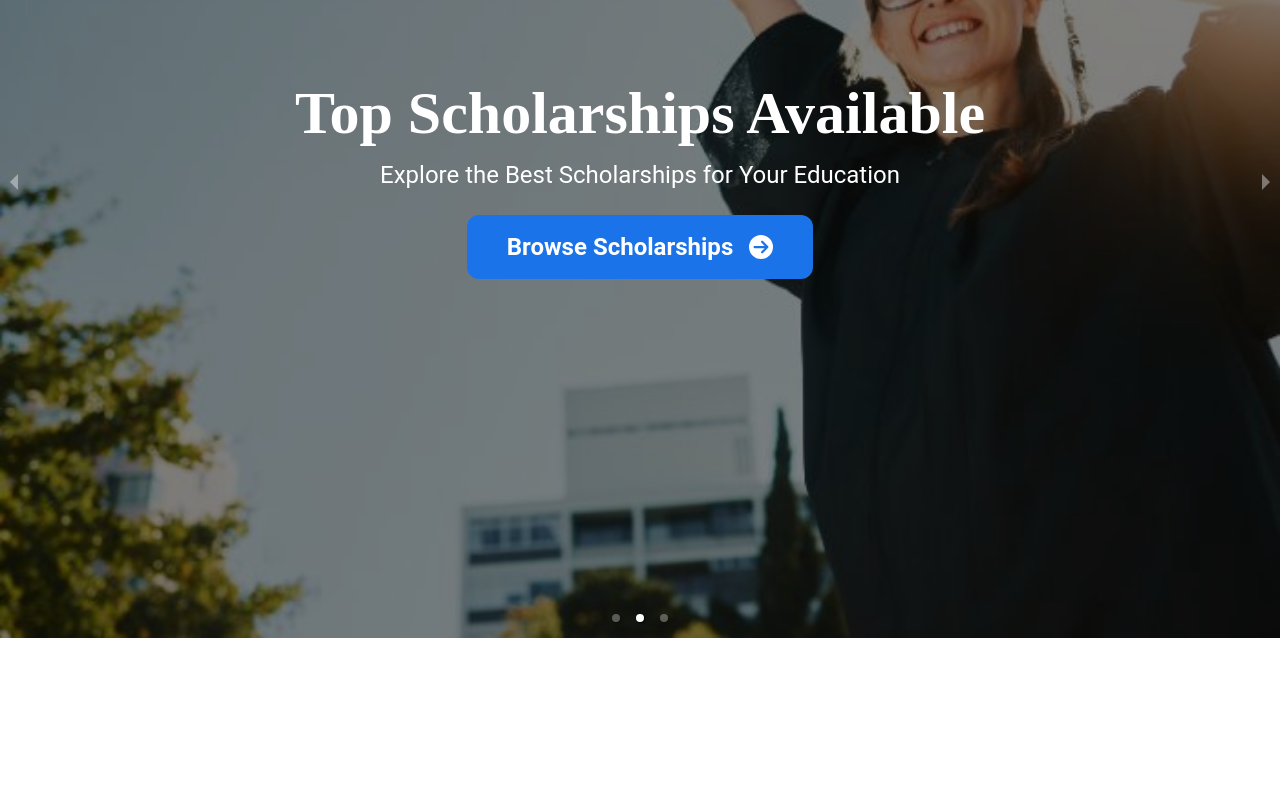
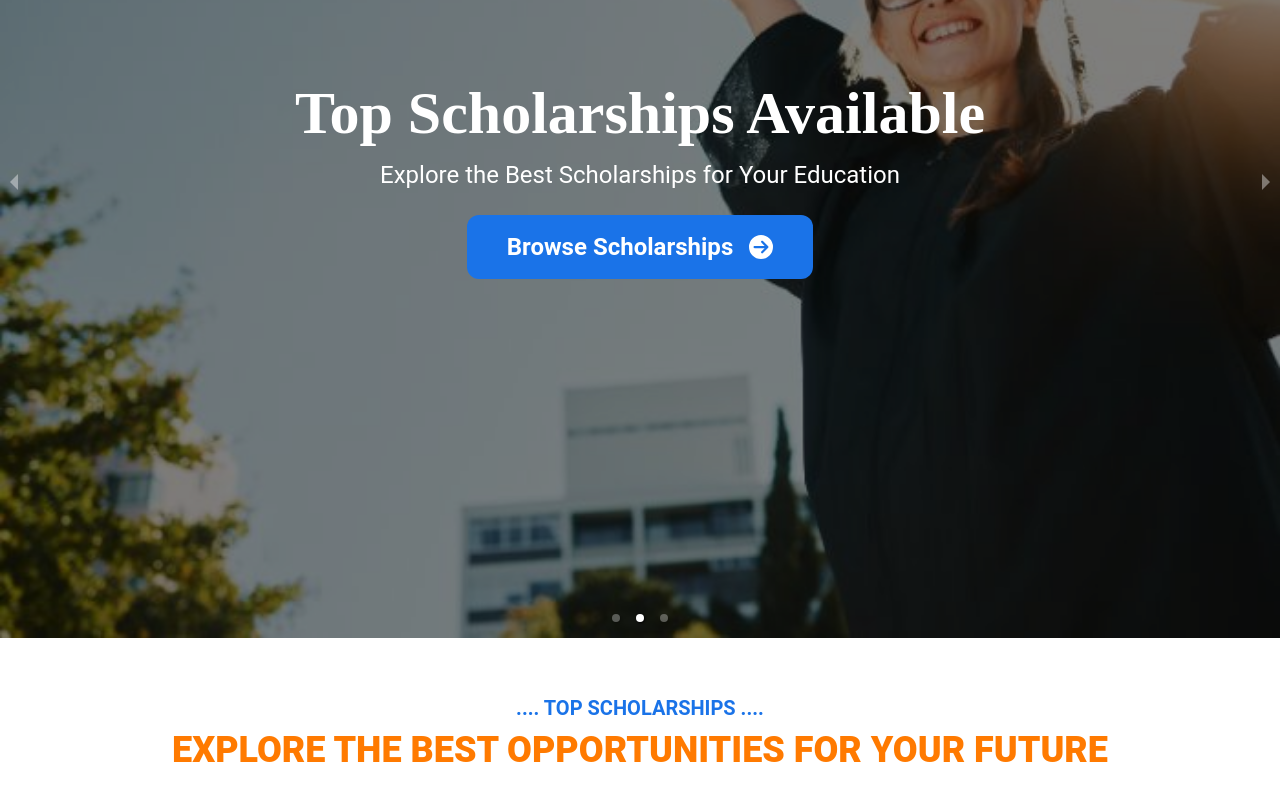
Before and after one commit to alaminkazi12/apply4scholar-client, a React (Vite) app: page / in a window 1280 px wide. Shown: the part 276-1076 px from the top of the page. Before the commit the page ends 914 px from the top, so only its background shows below. Built offline with nearby package versions, Linux system fonts and the light colour scheme.

Commit message:
added section title

```diff
--- a/src/pages/Home/Home.jsx
+++ b/src/pages/Home/Home.jsx
@@ -1,9 +1,11 @@
 import Banner from "./Banner/Banner";
+import TopScholarshops from "./TopScholarships/TopScholarshops";
 
 const Home = () => {
   return (
     <div>
       <Banner></Banner>
+      <TopScholarshops></TopScholarshops>
     </div>
   );
 };
--- /dev/null
+++ b/src/pages/Home/TopScholarships/TopScholarshops.jsx
@@ -0,0 +1,14 @@
+import SectionTitle from "../../../shared/sectionTitle/SectionTitle";
+
+const TopScholarshops = () => {
+  return (
+    <div>
+      <SectionTitle
+        heading={"top scholarships"}
+        subheading={"Explore the Best Opportunities for Your Future"}
+      ></SectionTitle>
+    </div>
+  );
+};
+
+export default TopScholarshops;
--- /dev/null
+++ b/src/shared/sectionTitle/SectionTitle.jsx
@@ -0,0 +1,14 @@
+const SectionTitle = ({ heading, subheading }) => {
+  return (
+    <div className="flex flex-col items-center justify-center my-14 space-y-2">
+      <h1 className="text-xl font-bold uppercase text-[#1A73E8]">
+        .... {heading} ....
+      </h1>
+      <p className="text-4xl font-extrabold uppercase text-[#FF7A00]">
+        {subheading}
+      </p>
+    </div>
+  );
+};
+
+export default SectionTitle;
```
